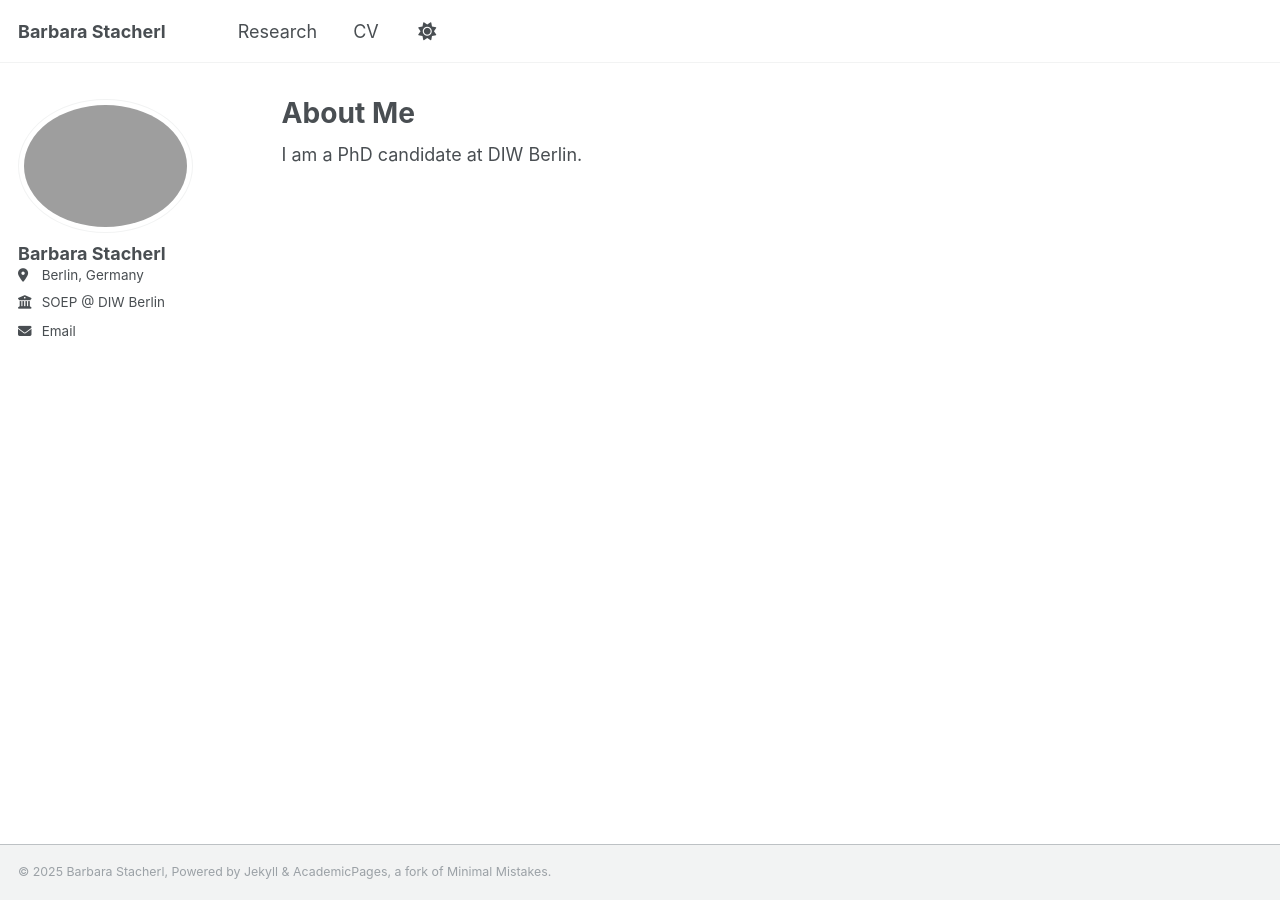
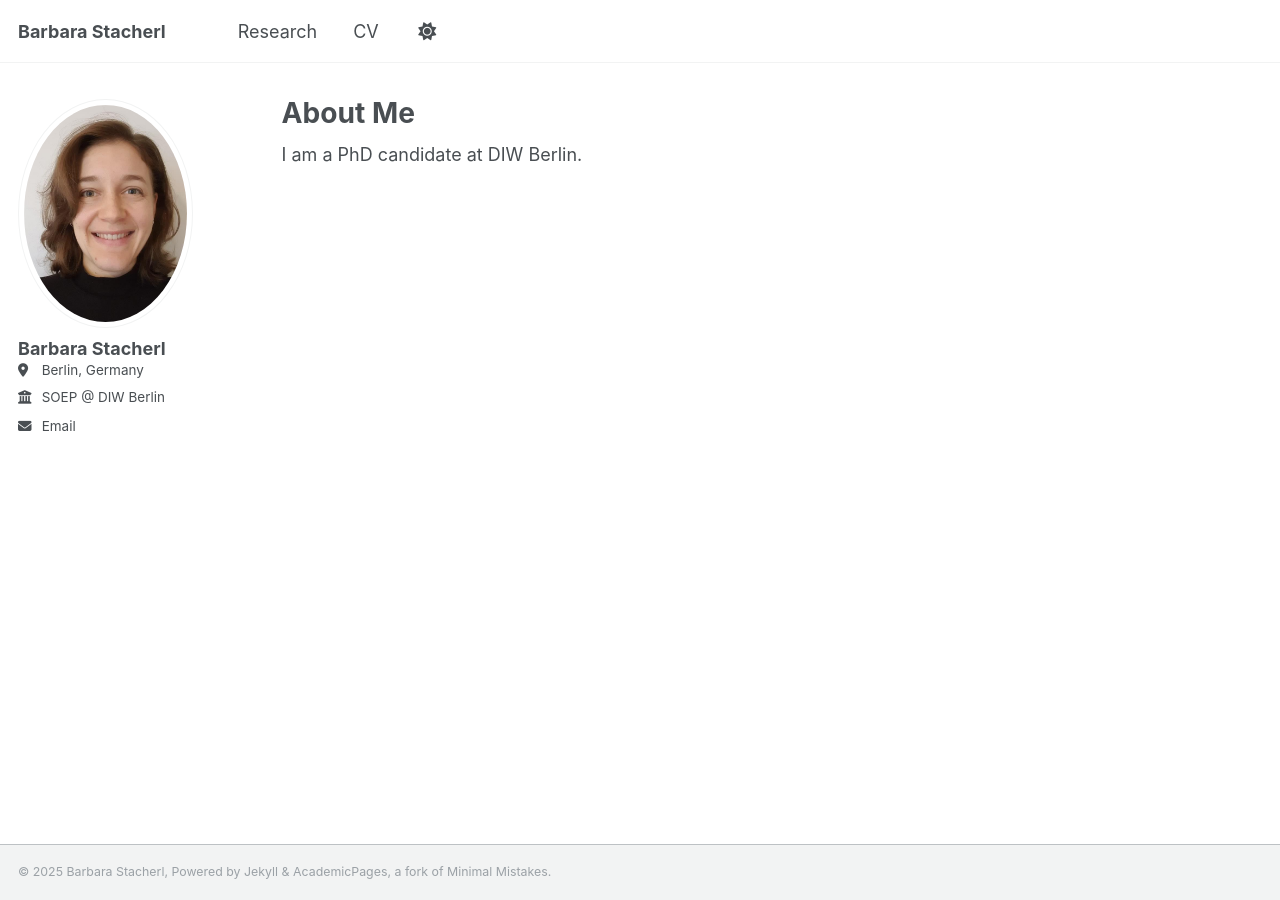
Before and after one commit to barbarastacherl/barbarastacherl.github.io, a Jekyll site: the page built from _pages/about.md, in a window 1280 px wide. Built offline with Jekyll 4.4.1, drawn with Linux system fonts in a browser that asks for light colours.

Commit message:
Update _config.yml

```diff
--- a/_config.yml
+++ b/_config.yml
@@ -22,7 +22,7 @@ repository               : "barbarastacherl/barbarastacherl.github.io"
 #               Additional customization can be done by editing /_includes/author-profile.html
 author:
   # Biographic information
-  avatar           : "bstacherl-image.png"
+  avatar           : "bstacherl-image.jpg"
   name             : "Barbara Stacherl"
   pronouns         : # example: "she/her"
   bio              : #"Short biography for the left-hand sidebar"
```
